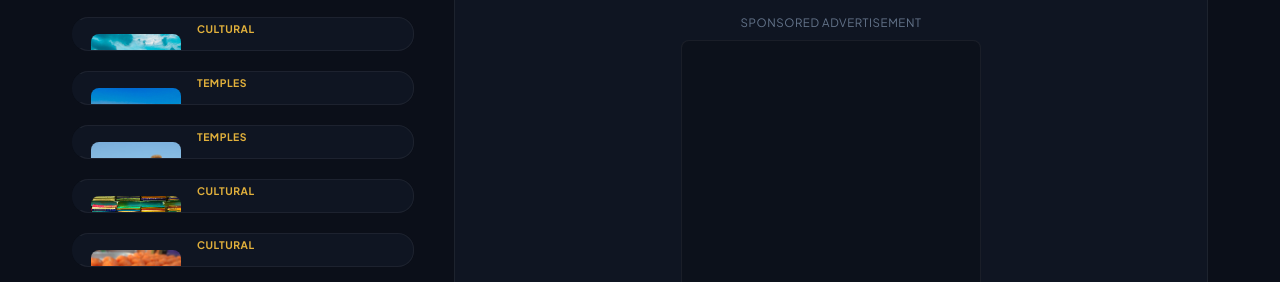
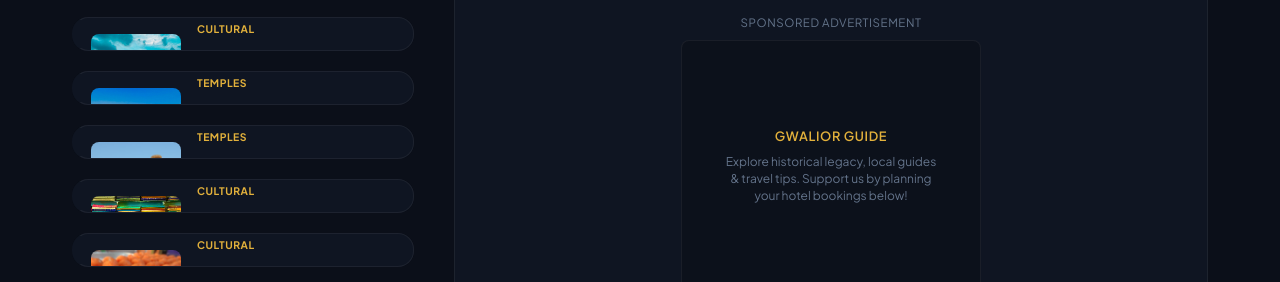
Before and after one commit to sharmadamodar579-rgb/gwalior-tourism, a plain HTML site: page index.html in a window 1280 px wide. Shown: the part 1913-2195 px from the top of the page. Drawn offline with nearby package versions, Linux system fonts and the light colour scheme.

Commit message:
fix: disable Adsterra auto-redirect and popup script

```diff
--- a/index.html
+++ b/index.html
@@ -144,6 +144,7 @@
               <div class="sponsored-ad-wrapper" style="margin: 1.5rem auto; max-width: 300px; display: flex; flex-direction: column; align-items: center; justify-content: center; gap: 0.5rem;">
                 <span style="font-size: 0.72rem; text-transform: uppercase; letter-spacing: 0.05em; color: var(--text-muted);">Sponsored Advertisement</span>
                 <div class="ad-frame" style="width: 300px; height: 250px; background: rgba(0,0,0,0.2); border: 1px solid var(--glass-border); border-radius: 8px; display: flex; align-items: center; justify-content: center; overflow: hidden;">
+                  <!-- Adsterra script disabled to prevent auto-redirects.
                   <script>
                     atOptions = {
                       'key' : 'fbd511fc55ecdc5d9401f63d9639d6a4',
@@ -154,6 +155,11 @@
                     };
                   </script>
                   <script src="https://www.highperformanceformat.com/fbd511fc55ecdc5d9401f63d9639d6a4/invoke.js"></script>
+                  -->
+                  <div style="font-size: 0.85rem; color: var(--text-muted); padding: 1.5rem; text-align: center; max-width: 260px;">
+                    <p style="margin-bottom: 0.5rem; font-weight: 600; color: var(--gold-primary); letter-spacing: 0.05em; text-transform: uppercase; font-size: 0.8rem;">Gwalior Guide</p>
+                    <p style="font-size: 0.75rem; line-height: 1.4;">Explore historical legacy, local guides & travel tips. Support us by planning your hotel bookings below!</p>
+                  </div>
                 </div>
               </div>
 
```
